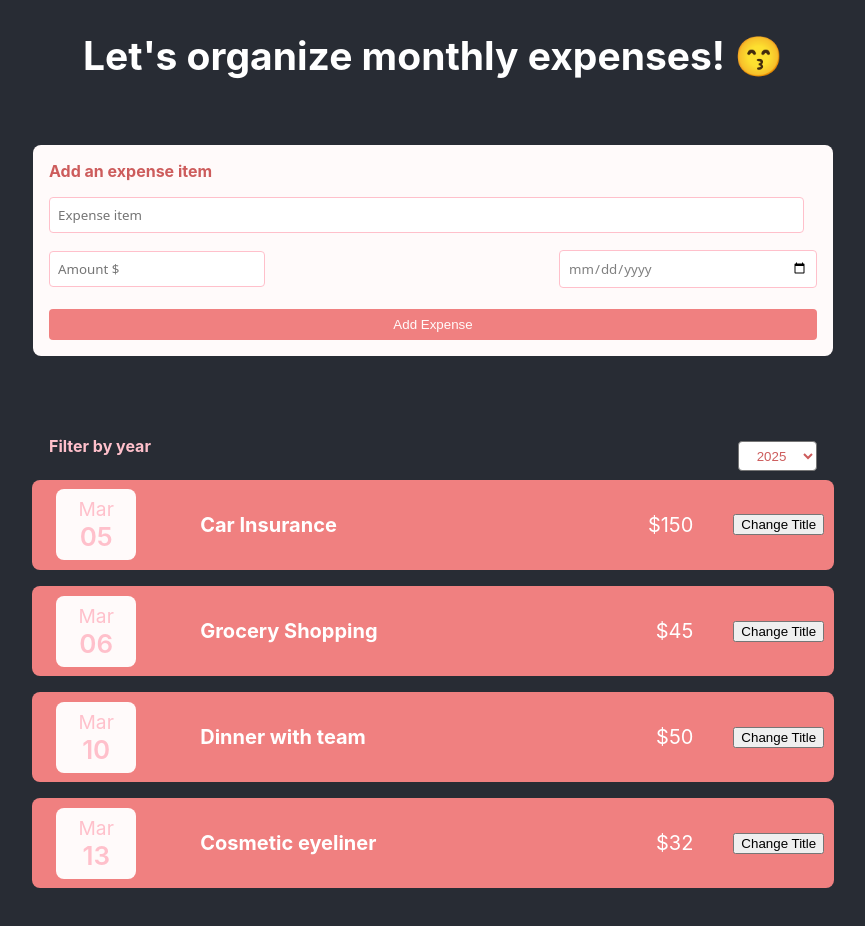
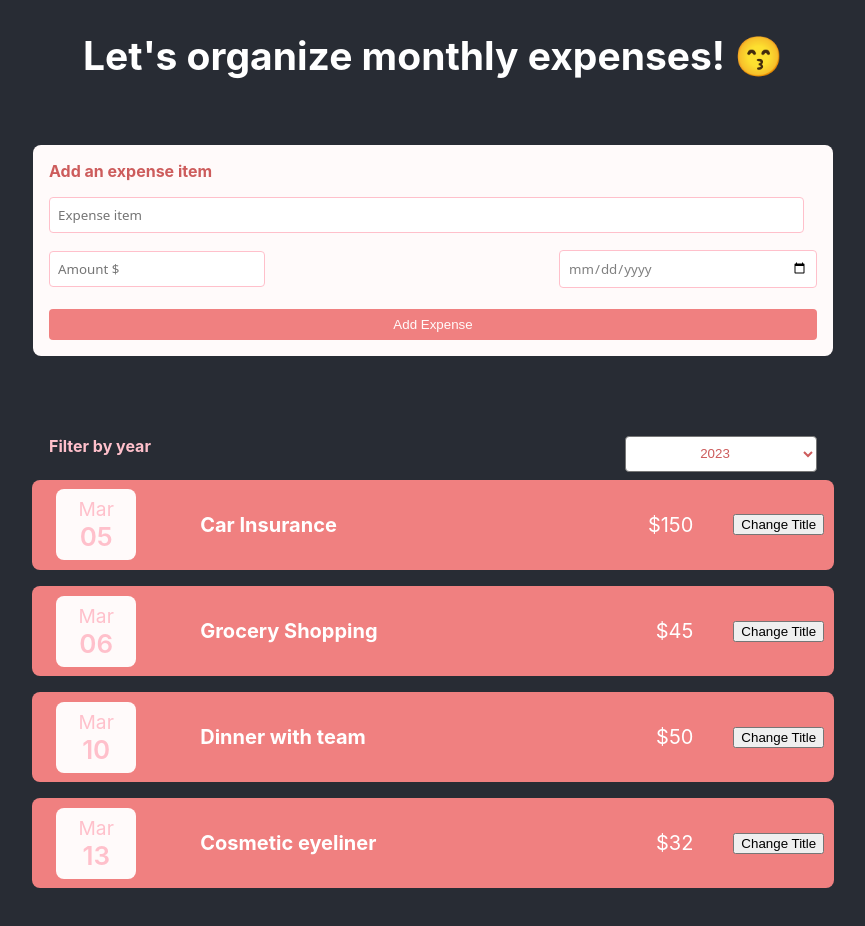
Before and after one commit to YvonneTou/expense-tracker, a React (Create React App) app: page / in a window 1280 px wide. Shown: the top 926 px of the page, without its empty margins (207-1072 px from the left). Built offline with nearby package versions, Linux system fonts and the light colour scheme; the HTML template or start-up script is replaced by a standard one.

Commit message:
add state to expense filter

```diff
--- a/src/components/Expenses/ExpenseFilter.css
+++ b/src/components/Expenses/ExpenseFilter.css
@@ -11,3 +11,12 @@
   text-align: left;
   margin-top: 0;
 }
+
+.dropdown-year {
+  border-radius: 4px;
+  background-color: white;
+  color: indianred;
+  padding: 0.4em 1em;
+  width: 25%;
+  text-align: center;
+}
--- a/src/components/Expenses/ExpenseFilter.js
+++ b/src/components/Expenses/ExpenseFilter.js
@@ -1,14 +1,24 @@
 import React from 'react';
 
-import ExpenseFilterDropdown from './ExpenseFilterDropdown';
+// import ExpenseFilterDropdown from './ExpenseFilterDropdown';
 import './ExpenseFilter.css'
 
-function expenseFilter() {
+function expenseFilter(props) {
+  const yearChangeHandler = (event) => {
+    props.onFilterChange(event.target.value);
+  }
+
   return(
     <div>
       <div className="filter-title">
         <p>Filter by year</p>
-        <ExpenseFilterDropdown />
+        <select className='dropdown-year' onChange={yearChangeHandler} value={props.selectedDefault}>
+          <option value='2025'>2025</option>
+          <option value='2024'>2024</option>
+          <option value='2023'>2023</option>
+          <option value='2022'>2022</option>
+          <option value='2021'>2021</option>
+        </select>
       </div>
 
     </div>
--- a/src/components/Expenses/ExpenseFilterDropdown.css
+++ /dev/null
@@ -1,6 +0,0 @@
-.dropdown-year {
-  border-radius: 4px;
-  background-color: white;
-  color: indianred;
-  padding: 0.4em 1em;
-}
--- a/src/components/Expenses/Expenses.js
+++ b/src/components/Expenses/Expenses.js
@@ -1,11 +1,18 @@
+import React, { useState } from 'react';
 import './Expenses.css'
 import ExpenseItem from "./ExpenseItem";
 import ExpenseFilter from './ExpenseFilter';
 
 function Expenses(props) {
+  const [filteredYear, setFilteredYear] = useState('2023');
+
+  const filterChangeHandler = (selectedYear) => {
+    setFilteredYear(selectedYear);
+    }
+
   return (
     <div className='expenses-container'>
-      <ExpenseFilter />
+      <ExpenseFilter onFilterChange={filterChangeHandler} selectedDefault={filteredYear} />
       <div className='expenses'>
         <ExpenseItem
           title={props.items[0].title}
```
